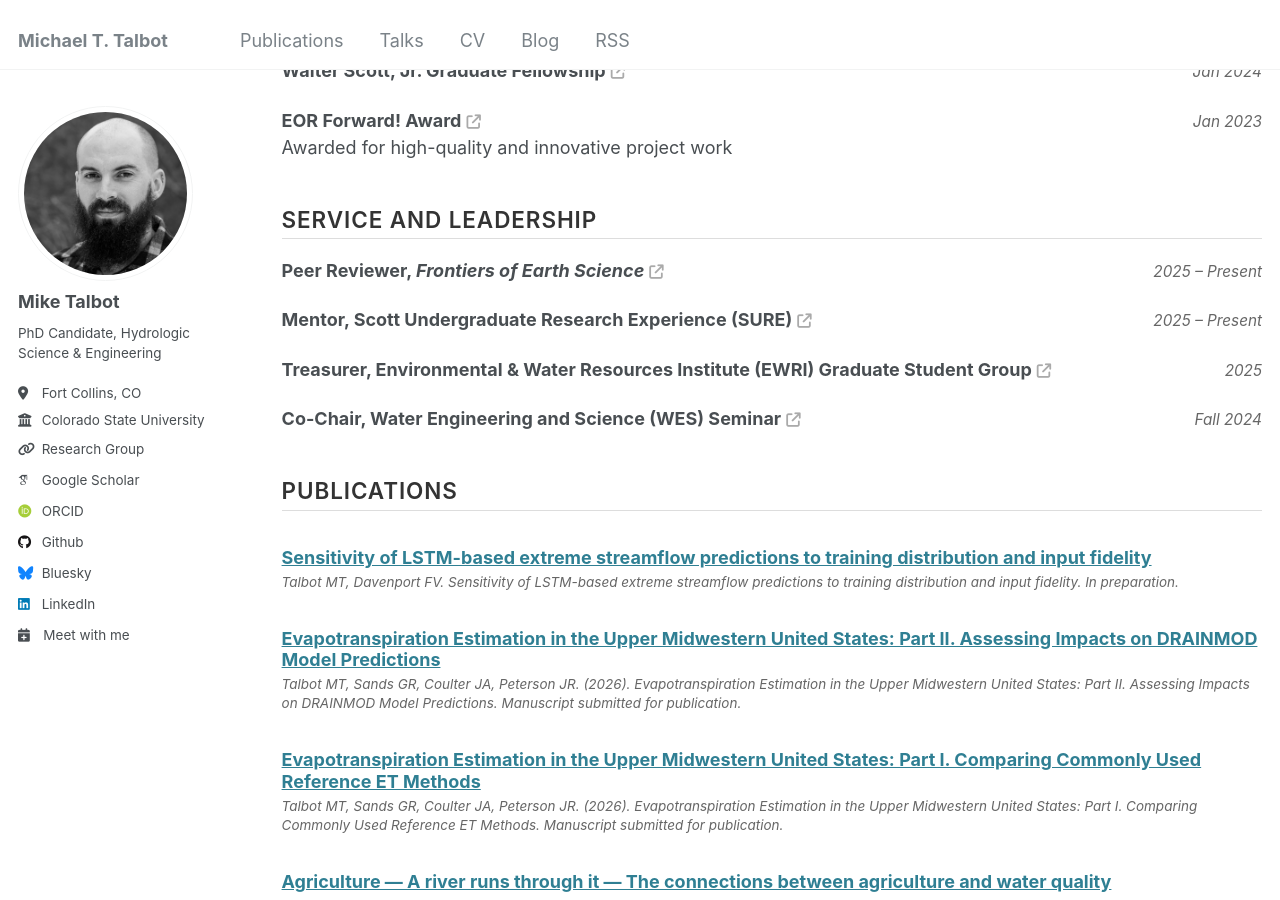
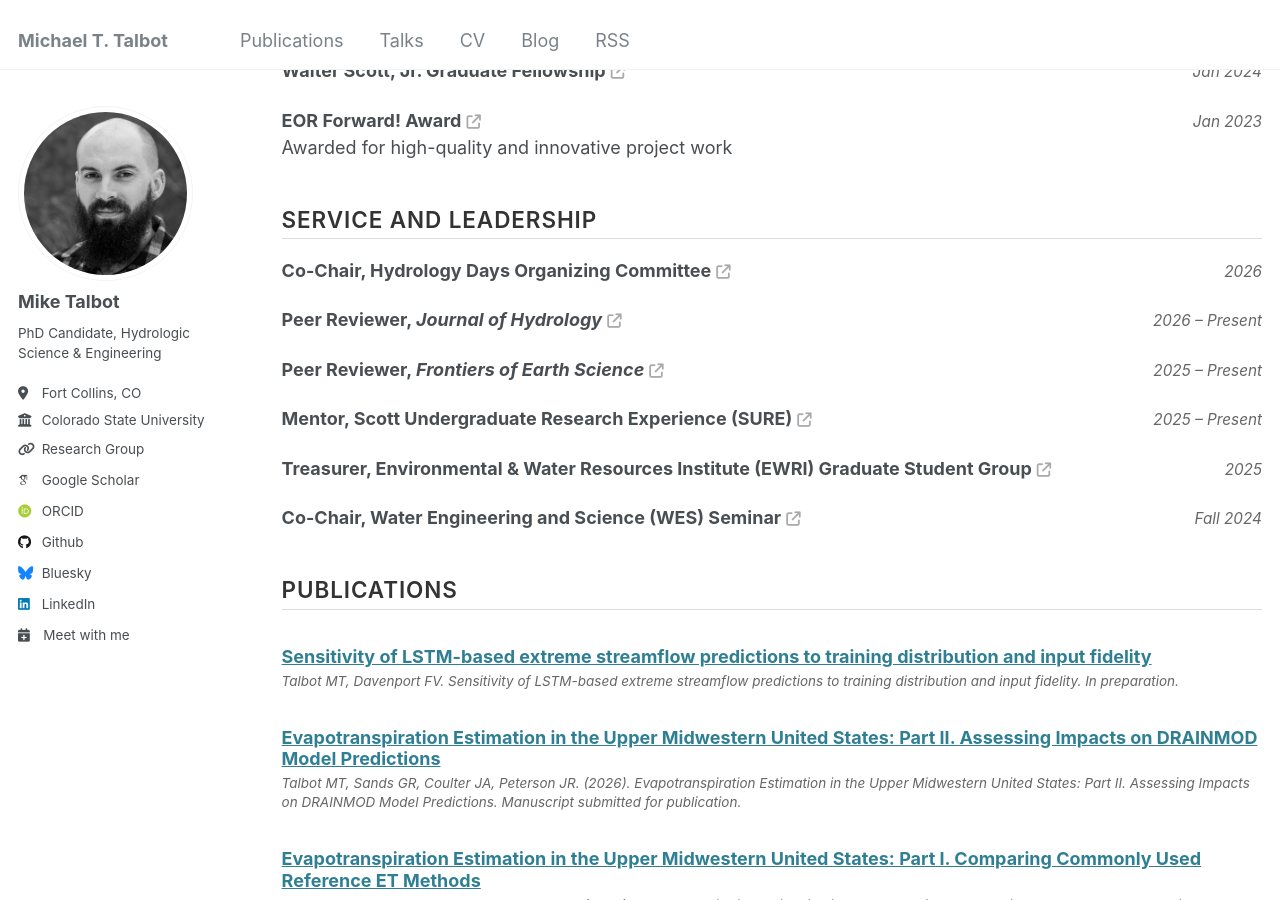
Before and after one commit to realmiketalbot/realmiketalbot.github.io, a Jekyll site: the page built from _pages/cv.md, in a window 1280 px wide and 900 px high, scrolled down 2125 px. Built offline with Jekyll 4.4.1, drawn with Linux system fonts in a browser that asks for light colours; some web fonts are replaced; a script that is not in the unit is left out; comment, search, counter and statistics services are not loaded.

Commit message:
Update CV

```diff
--- a/_pages/cv.md
+++ b/_pages/cv.md
@@ -244,6 +244,26 @@ redirect_from:
 <div class="cv-entry">
   <div class="cv-row">
     <strong>
+      Co-Chair, Hydrology Days Organizing Committee
+      <a href="https://www.engr.colostate.edu/ce/events/hydrology-days/" target="_blank" class="cv-link-icon"><i class="fa-solid fa-arrow-up-right-from-square"></i></a>
+    </strong>
+    <span class="cv-dates">2026</span>
+  </div>
+</div>
+
+<div class="cv-entry">
+  <div class="cv-row">
+    <strong>
+      Peer Reviewer, <i>Journal of Hydrology</i>
+      <a href="https://www.sciencedirect.com/journal/journal-of-hydrology" target="_blank" class="cv-link-icon"><i class="fa-solid fa-arrow-up-right-from-square"></i></a>
+    </strong>
+    <span class="cv-dates">2026 – Present</span>
+  </div>
+</div>
+
+<div class="cv-entry">
+  <div class="cv-row">
+    <strong>
       Peer Reviewer, <i>Frontiers of Earth Science</i>
       <a href="https://link.springer.com/journal/11707" target="_blank" class="cv-link-icon"><i class="fa-solid fa-arrow-up-right-from-square"></i></a>
     </strong>
```
